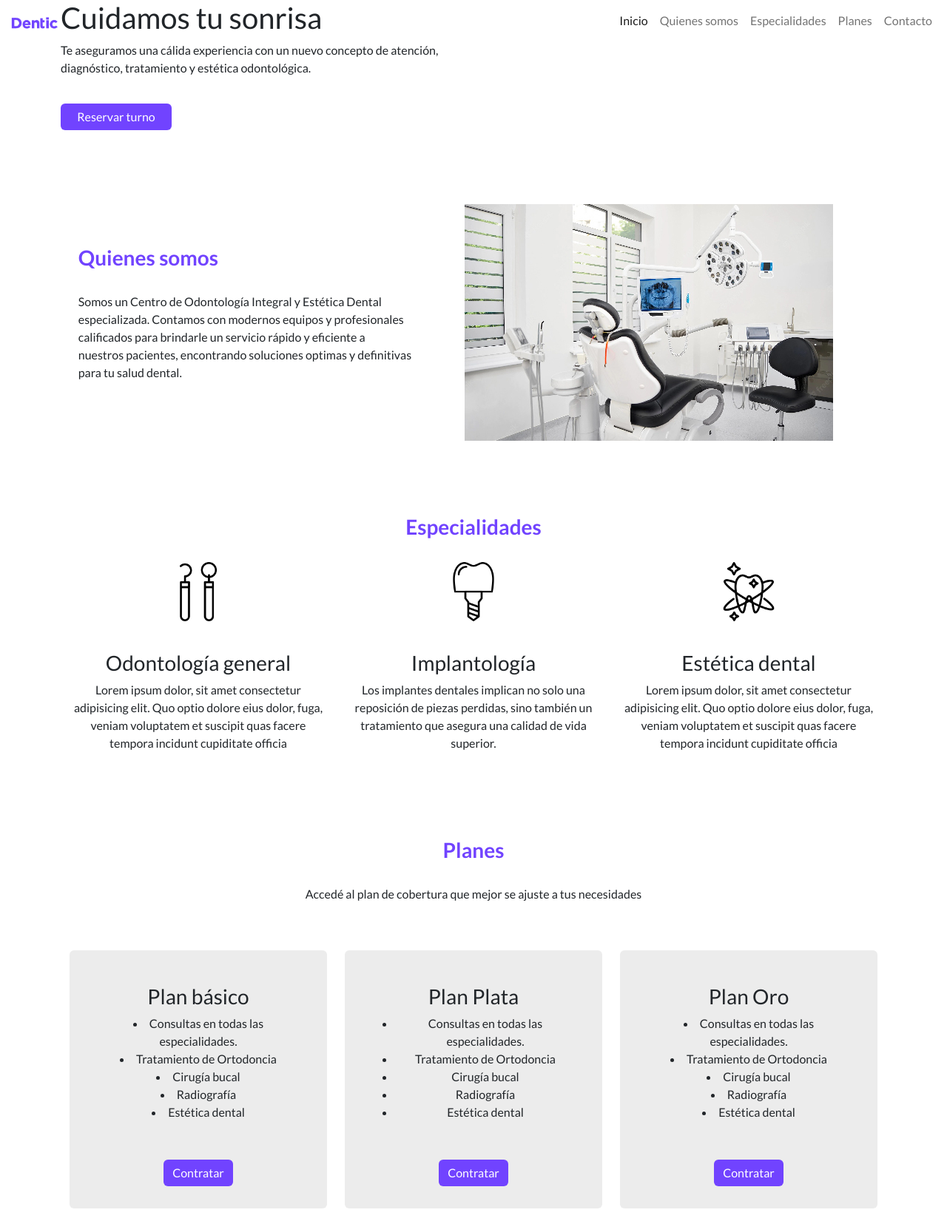
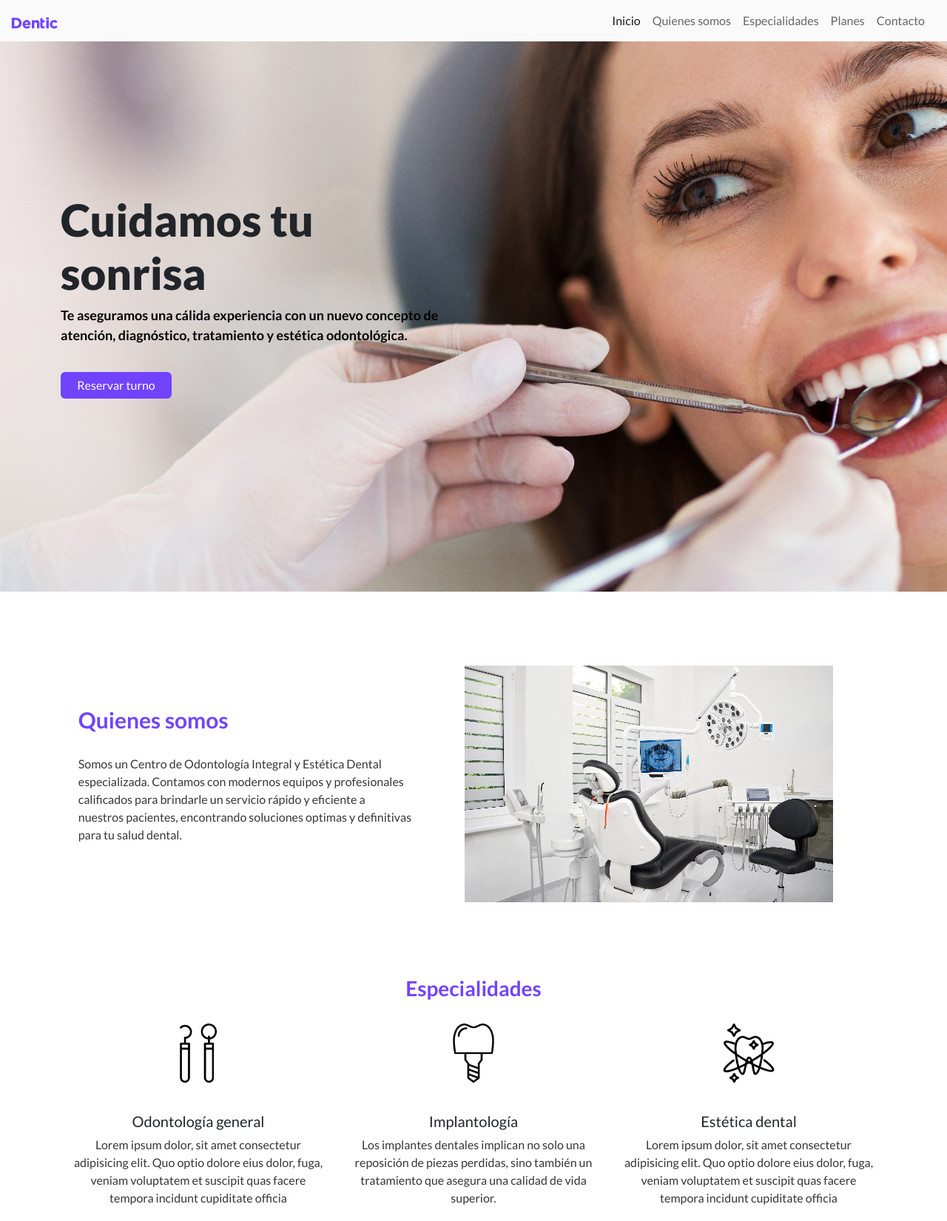
Before and after one commit to paularz/sass, a website: page index.html in a window 1280 px wide. Shown: the top 1651 px of the page at 74% size. Drawn offline with nearby package versions, Linux system fonts and the light colour scheme.

Commit message:
proyecto final

```diff
--- a/css/style.css
+++ b/css/style.css
@@ -1,4 +1,24 @@
 @import url("https://fonts.googleapis.com/css2?family=Lato:wght@300;400;700;900&display=swap");
+.link-footer, .nav-link {
+  text-decoration: none;
+}
+
+.nav-link {
+  color: #666666;
+}
+
+.link-footer {
+  color: #FFFFFF;
+}
+
+.tratamientos {
+  text-align: center;
+}
+
+.card {
+  text-align: center;
+}
+
 #contacto {
   margin-bottom: 50px;
 }
@@ -32,21 +52,21 @@
   font-size: 18px;
 }
 
-.dark-bg {
-  background-image: url("/img/hero.jpg");
+.hero {
+  position: relative;
+  background: url(../img/hero.jpg);
   background-size: cover;
-  background-position: center center;
-  background-attachment: fixed;
+  background-position: center;
+  min-height: 100vh;
 }
-
-#hero .container {
-  height: 100vh;
+.hero h1 {
+  font-size: 60px;
+  font-weight: 900;
 }
-
-.titulo {
+.hero p {
+  font-size: 18px;
+  font-weight: 600;
   color: #000000;
-  font-weight: 700;
-  font-size: 60px;
 }
 
 #btn-hero {
@@ -56,27 +76,15 @@
   margin-top: 20px;
 }
 
-#hero-p {
-  color: #000000;
-  font-weight: 500;
-}
-
 #planes .card {
   background-color: #ececec;
   border: none;
   width: 100%;
   padding: 30px 20px;
 }
-
-#planes h5 {
+#planes h3 {
   margin-bottom: 20px;
-}
-
-h2 {
-  font-size: 28px;
-  font-weight: 700;
-  color: #7143FF;
-  margin-bottom: 30px;
+  font-weight: 600;
 }
 
 .btn-card {
@@ -88,8 +96,11 @@ h2 {
   border: none;
 }
 
+#p-planes {
+  font-size: 20px;
+}
+
 #galeria {
-  padding: 0px 80px;
   margin-bottom: 70px;
 }
 #galeria img {
@@ -113,13 +124,13 @@ footer a {
 
 .btn {
   color: #363636;
-  background-color: rgb(255, 255, 255);
+  background-color: #FFFFFF;
   border: none;
 }
 
 .form-control {
   display: flex;
-  width: 200px;
+  width: 100px;
 }
 
 .banner img {
@@ -130,8 +141,31 @@ footer a {
   margin-top: 90px;
 }
 
+.bg-nav {
+  background-color: #fafafa;
+}
+
+.ms-auto {
+  margin-right: 10px;
+}
+
 body {
   font-family: "Lato", sans-serif;
 }
 
+p {
+  color: #363636;
+}
+
+h2 {
+  font-size: 30px;
+  font-weight: 700;
+  color: #7143FF;
+  margin-bottom: 30px;
+}
+
+h3 {
+  font-size: 20px;
+}
+
 /*# sourceMappingURL=style.css.map */
```
Also changed, not shown: 1 other file.
